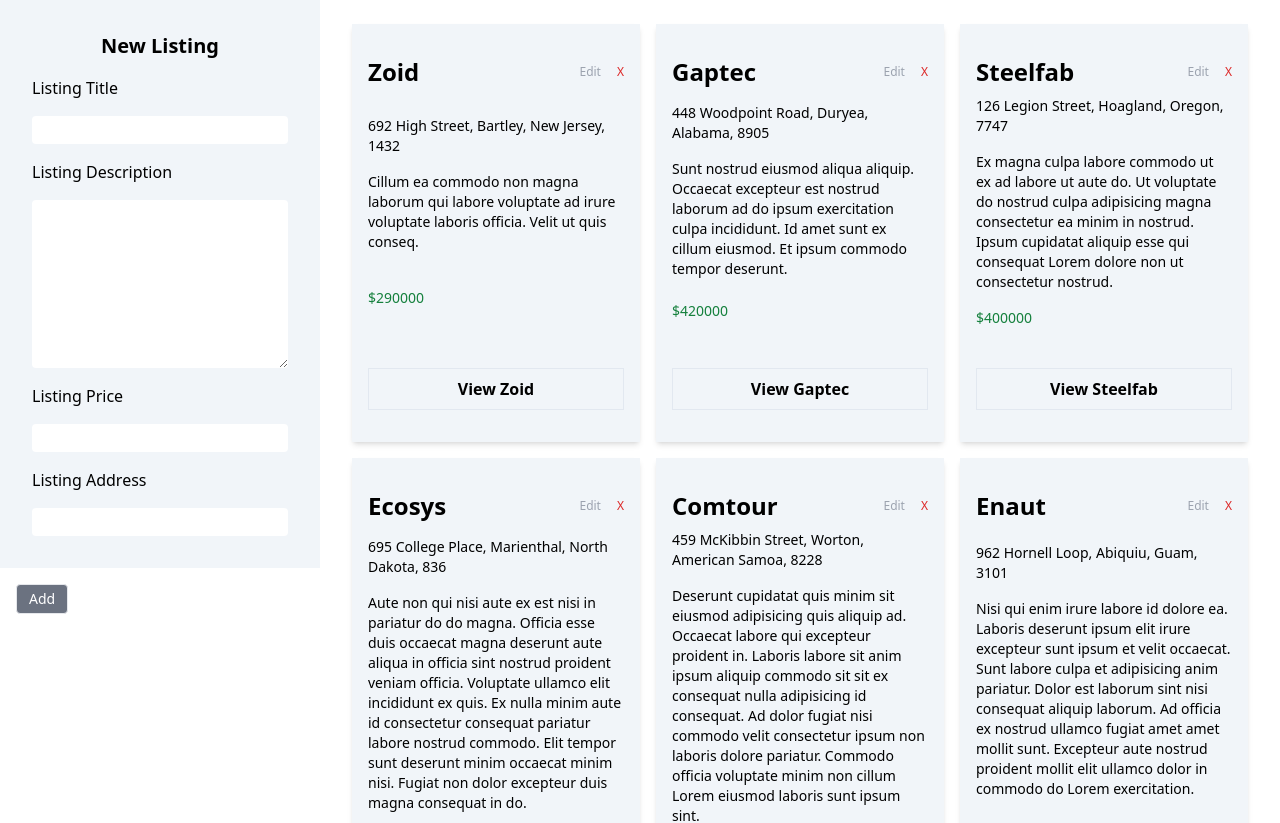
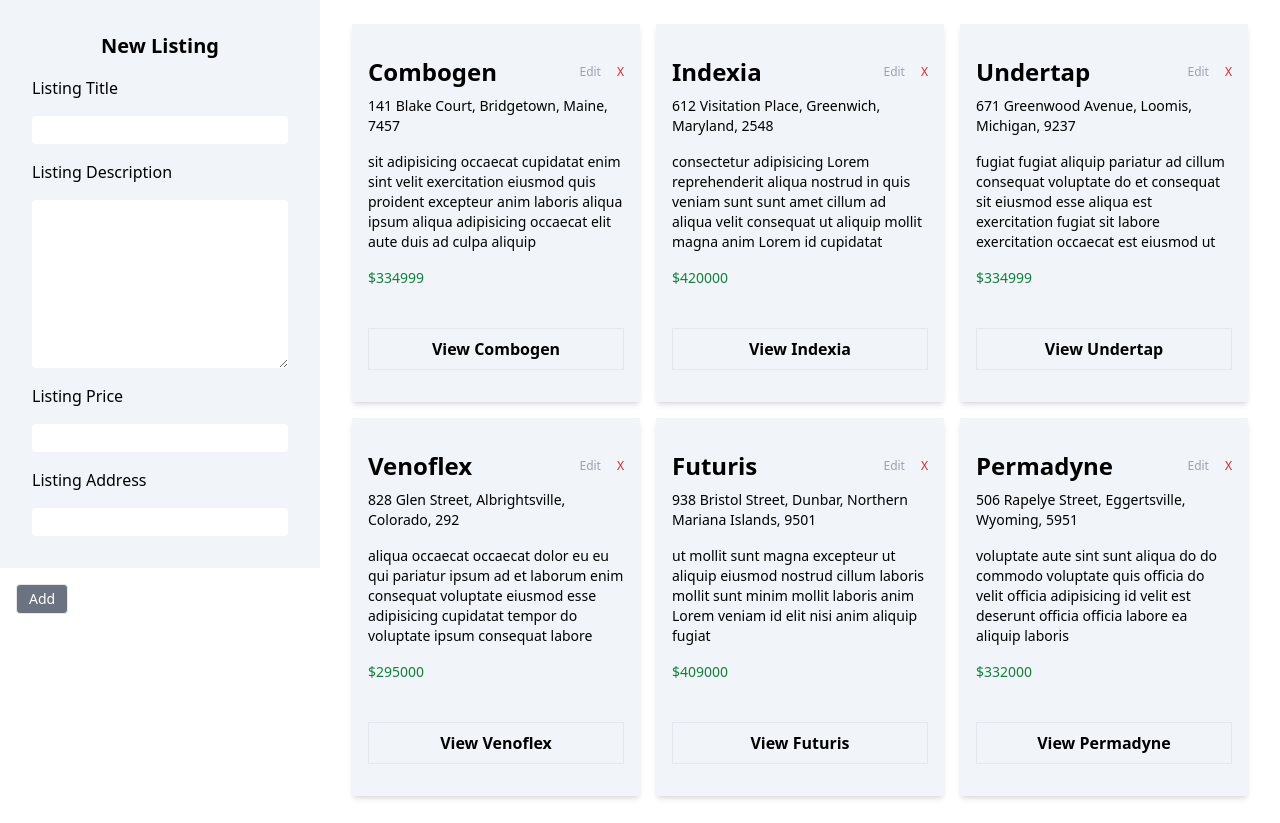
Before and after one commit to MSAZ89/special, a Next.js app: page / in a window 1280 px wide. Shown: the top 823 px of the page. Built offline with nearby package versions, Linux system fonts and the light colour scheme.

Commit message:
listing.image

```diff
--- a/comps/listings.js
+++ b/comps/listings.js
@@ -1,5 +1,6 @@
 import Modal from "./ui/modal";
 import Link from "next/link";
+import Image from "next/image";
 
 export default function Listings({ listings, handleDelete, handleEdit }) {
   return (
@@ -42,6 +43,7 @@ export default function Listings({ listings, handleDelete, handleEdit }) {
                   open={"View " + listing.title}
                   title={<h2 className="text-xl font-bold">{listing.title}</h2>}
                 >
+                  <Image alt={listing.image} src={listing.image} />
                   <p className="tracking-tight font-bold">{listing.address}</p>
                   <p className="text-green-700 tracking-wide">
                     ${listing.price}
--- a/public/data.json
+++ b/public/data.json
@@ -1,38 +1,44 @@
 [
   {
-    "title": "Zoid",
-    "description": "Cillum ea commodo non magna laborum qui labore voluptate ad irure voluptate laboris officia. Velit ut quis conseq.\r\n",
-    "price": 290000,
-    "address": "692 High Street, Bartley, New Jersey, 1432"
+    "title": "Combogen",
+    "description": "sit adipisicing occaecat cupidatat enim sint velit exercitation eiusmod quis proident excepteur anim laboris aliqua ipsum aliqua adipisicing occaecat elit aute duis ad culpa aliquip",
+    "price": 334999,
+    "address": "141 Blake Court, Bridgetown, Maine, 7457",
+    "picture": "https://via.placeholder.com/728x140.png?text=Listing+Image"
   },
   {
-    "title": "Gaptec",
-    "description": "Sunt nostrud eiusmod aliqua aliquip. Occaecat excepteur est nostrud laborum ad do ipsum exercitation culpa incididunt. Id amet sunt ex cillum eiusmod. Et ipsum commodo tempor deserunt.\r\n",
+    "title": "Indexia",
+    "description": "consectetur adipisicing Lorem reprehenderit aliqua nostrud in quis veniam sunt sunt amet cillum ad aliqua velit consequat ut aliquip mollit magna anim Lorem id cupidatat",
     "price": 420000,
-    "address": "448 Woodpoint Road, Duryea, Alabama, 8905"
+    "address": "612 Visitation Place, Greenwich, Maryland, 2548",
+    "picture": "https://via.placeholder.com/728x140.png?text=Listing+Image"
   },
   {
-    "title": "Steelfab",
-    "description": "Ex magna culpa labore commodo ut ex ad labore ut aute do. Ut voluptate do nostrud culpa adipisicing magna consectetur ea minim in nostrud. Ipsum cupidatat aliquip esse qui consequat Lorem dolore non ut consectetur nostrud.\r\n",
-    "price": 400000,
-    "address": "126 Legion Street, Hoagland, Oregon, 7747"
+    "title": "Undertap",
+    "description": "fugiat fugiat aliquip pariatur ad cillum consequat voluptate do et consequat sit eiusmod esse aliqua est exercitation fugiat sit labore exercitation occaecat est eiusmod ut",
+    "price": 334999,
+    "address": "671 Greenwood Avenue, Loomis, Michigan, 9237",
+    "picture": "https://via.placeholder.com/728x140.png?text=Listing+Image"
   },
   {
-    "title": "Ecosys",
-    "description": "Aute non qui nisi aute ex est nisi in pariatur do do magna. Officia esse duis occaecat magna deserunt aute aliqua in officia sint nostrud proident veniam officia. Voluptate ullamco elit incididunt ex quis. Ex nulla minim aute id consectetur consequat pariatur labore nostrud commodo. Elit tempor sunt deserunt minim occaecat minim nisi. Fugiat non dolor excepteur duis magna consequat in do.\r\n",
+    "title": "Venoflex",
+    "description": "aliqua occaecat occaecat dolor eu eu qui pariatur ipsum ad et laborum enim consequat voluptate eiusmod esse adipisicing cupidatat tempor do voluptate ipsum consequat labore",
     "price": 295000,
-    "address": "695 College Place, Marienthal, North Dakota, 836"
+    "address": "828 Glen Street, Albrightsville, Colorado, 292",
+    "picture": "https://via.placeholder.com/728x140.png?text=Listing+Image"
   },
   {
-    "title": "Comtour",
-    "description": "Deserunt cupidatat quis minim sit eiusmod adipisicing quis aliquip ad. Occaecat labore qui excepteur proident in. Laboris labore sit anim ipsum aliquip commodo sit sit ex consequat nulla adipisicing id consequat. Ad dolor fugiat nisi commodo velit consectetur ipsum non laboris dolore pariatur. Commodo officia voluptate minim non cillum Lorem eiusmod laboris sunt ipsum sint.\r\n",
-    "price": 290000,
-    "address": "459 McKibbin Street, Worton, American Samoa, 8228"
+    "title": "Futuris",
+    "description": "ut mollit sunt magna excepteur ut aliquip eiusmod nostrud cillum laboris mollit sunt minim mollit laboris anim Lorem veniam id elit nisi anim aliquip fugiat",
+    "price": 409000,
+    "address": "938 Bristol Street, Dunbar, Northern Mariana Islands, 9501",
+    "picture": "https://via.placeholder.com/728x140.png?text=Listing+Image"
   },
   {
-    "title": "Enaut",
-    "description": "Nisi qui enim irure labore id dolore ea. Laboris deserunt ipsum elit irure excepteur sunt ipsum et velit occaecat. Sunt labore culpa et adipisicing anim pariatur. Dolor est laborum sint nisi consequat aliquip laborum. Ad officia ex nostrud ullamco fugiat amet amet mollit sunt. Excepteur aute nostrud proident mollit elit ullamco dolor in commodo do Lorem exercitation.\r\n",
-    "price": 420000,
-    "address": "962 Hornell Loop, Abiquiu, Guam, 3101"
+    "title": "Permadyne",
+    "description": "voluptate aute sint sunt aliqua do do commodo voluptate quis officia do velit officia adipisicing id velit est deserunt officia officia labore ea aliquip laboris",
+    "price": 332000,
+    "address": "506 Rapelye Street, Eggertsville, Wyoming, 5951",
+    "picture": "https://via.placeholder.com/728x140.png?text=Listing+Image"
   }
 ]
```
